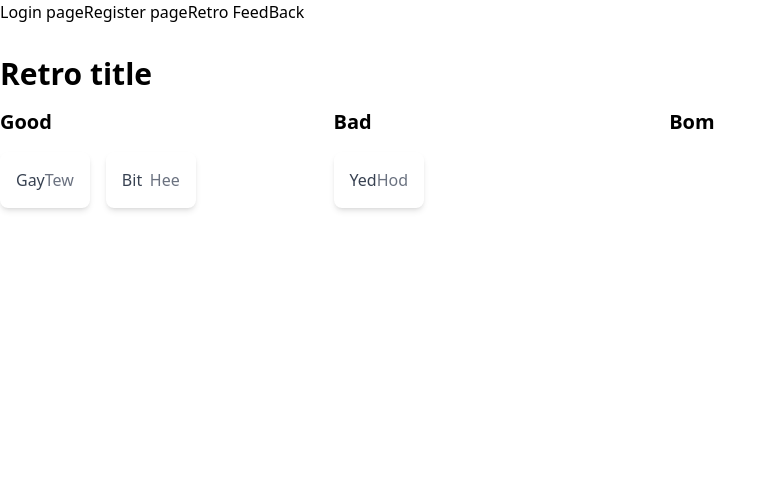
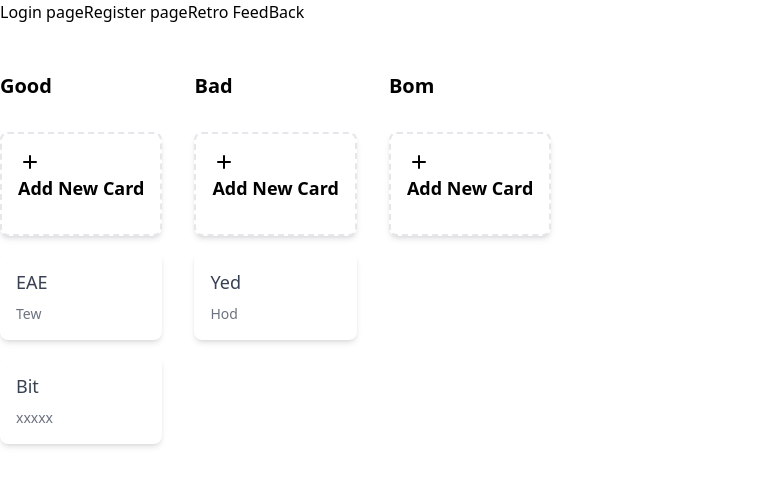
Before and after one commit to ChinnaphatLoha/PROJECT2-SEC-2-bit.ac.th.tew, a Vue app: page /retro_feeback in a window 1280 px wide. Shown: the top 486 px of the page, without its empty margins (0-777 px from the left). Built offline with nearby package versions, Linux system fonts and the light colour scheme; data requests are answered from the project's data file.

Commit message:
Update : style for cardRetro ReroColumn, create AddFeedBackBtn

```diff
--- /dev/null
+++ b/src/common/components/retro_feedback/AddFeedBackBtn.vue
@@ -0,0 +1,16 @@
+<script setup>
+</script>
+
+<template>
+  <div class="flex justify-center items-center p-4 bg-white rounded-lg border-dashed border-2 border-dashed shadow-md">
+    <h2 class="text-lg font-semibold mb-4">
+        <svg class="h-6 w-6 mr-2" xmlns="http://www.w3.org/2000/svg" fill="none" viewBox="0 0 24 24" stroke="currentColor">
+        <path stroke-linecap="round" stroke-linejoin="round" stroke-width="2" d="M12 6v6m0 0v6m0-6h6m-6 0H6"/>
+      </svg>
+      Add New Card
+    </h2>
+  </div>
+</template>
+
+
+<style scoped></style>
--- a/src/common/components/retro_feedback/FeedBackCard.vue
+++ b/src/common/components/retro_feedback/FeedBackCard.vue
@@ -1,26 +1,17 @@
 <script setup>
-const props = defineProps({
-  user: {
-    type: String,
-    required: true
-  },
-  content: {
-    type: String,
-    required: true
-  }
-})
 </script>
 
 <template>
-  <div class="flex items-center justify-between p-4 bg-white rounded-lg shadow-md">
-    <div id="content" class="text-gray-700">
+  <div class="flex flex-col justify-center p-4 bg-white rounded-lg shadow-md">
+    <div id="content" class="text-lg text-gray-700 mb-2">
       <slot name="content">Lorem ipsum dolor sit amet, consectetur adipiscing elit. Phasellus tempor diam id vestibulum sagittis.</slot>
     </div>
-    <div id="user" class="text-gray-500">
+    <div id="user" class="text-sm text-gray-500">
       <slot name="user">Default User</slot>
     </div>
   </div>
 </template>
 
 
+
 <style scoped></style>
--- a/src/common/components/retro_feedback/RetroColumn.vue
+++ b/src/common/components/retro_feedback/RetroColumn.vue
@@ -1,4 +1,5 @@
 <script setup>
+import AddFeedBackBtn from './AddFeedBackBtn.vue';
 import FeedBackCard from './FeedBackCard.vue';
 
 const props = defineProps({
@@ -14,9 +15,9 @@ const props = defineProps({
 </script>
 
 <template>
-    <div>
+  <div class="flex flex-col gap-y-4">
     <h2 class="text-xl font-bold mb-4">{{ title }}</h2>
-      <div class="grid grid-cols-1 md:grid-cols-2 lg:grid-cols-3 gap-4">
+    <AddFeedBackBtn />
     <FeedBackCard v-for="(feedback, index) in feedbacks" :key="index">
       <template #content>
         {{ feedback.content }}
@@ -26,7 +27,6 @@ const props = defineProps({
       </template>
     </FeedbackCard>
   </div>
-    </div>
 </template>
 
 <style scoped></style>
--- a/src/views/RetroFeedBackView.vue
+++ b/src/views/RetroFeedBackView.vue
@@ -1,8 +1,9 @@
 <script setup>
-import { reactive } from 'vue';
+import { reactive, ref } from 'vue';
 import RetroColumn from '@/common/components/retro_feedback/RetroColumn.vue';
+import Provider from '@/api/provider';
 const columns = reactive([
-  { title: 'Good', feedbacks: [{ content: 'Gay', user: 'Tew' }, { content: 'Bit', user: 'Hee' }] },
+  { title: 'Good', feedbacks: [{ content: 'EAE', user: 'Tew' }, { content: 'Bit', user: 'xxxxx' }] },
   { title: 'Bad', feedbacks: [{ content: 'Yed', user: 'Hod' }] },
   { title: 'Bom', feedbacks: [] }
 ]);
@@ -11,7 +12,7 @@ const columns = reactive([
 <template>
   <div class="container mx-auto py-8">
     <h1 class="text-3xl font-bold mb-4">
-      <slot name="title">Retro title</slot>
+      {{ title }}
     </h1>
 
     <div class="flex gap-8">
```
Lines whose indentation alone changed are shown as unchanged.
